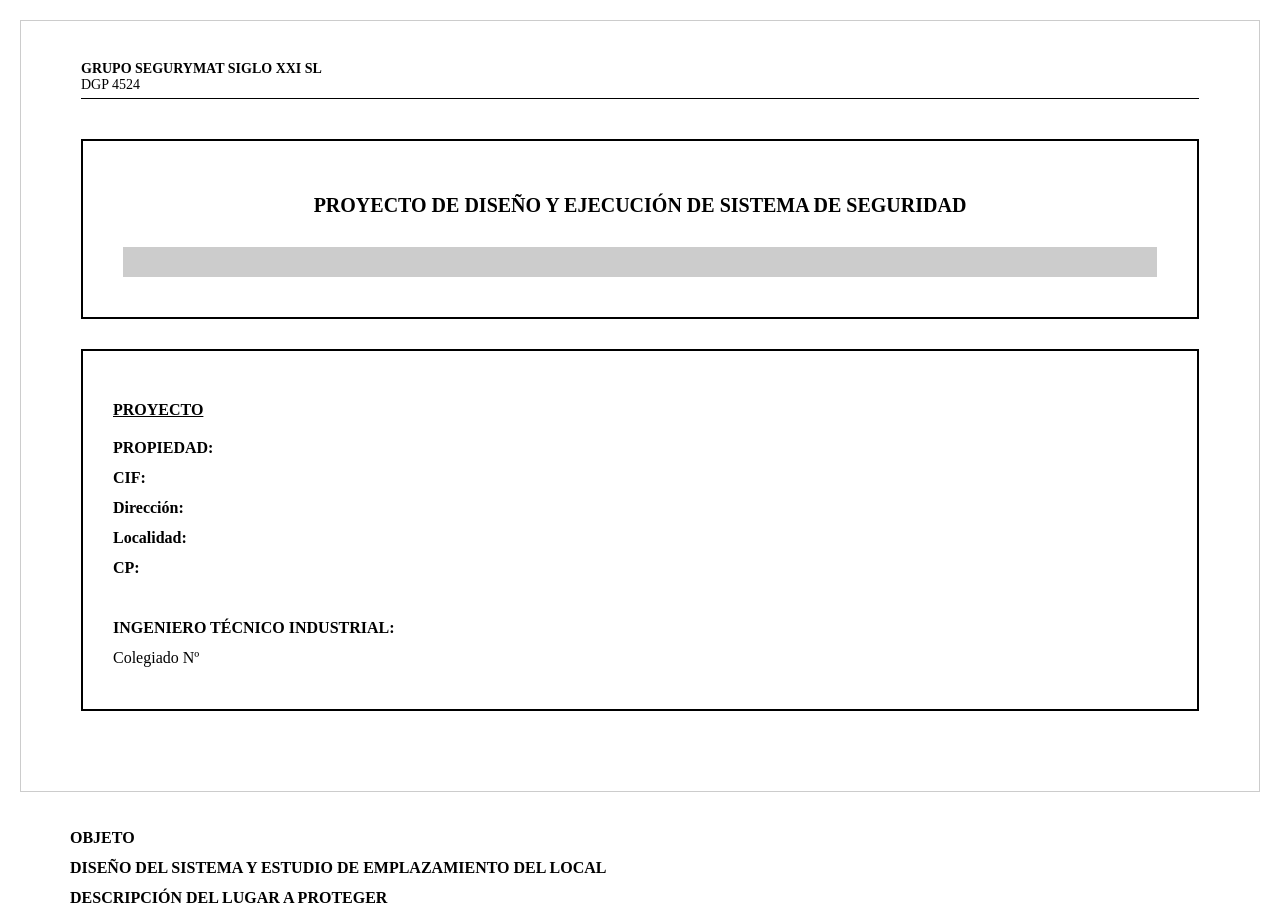
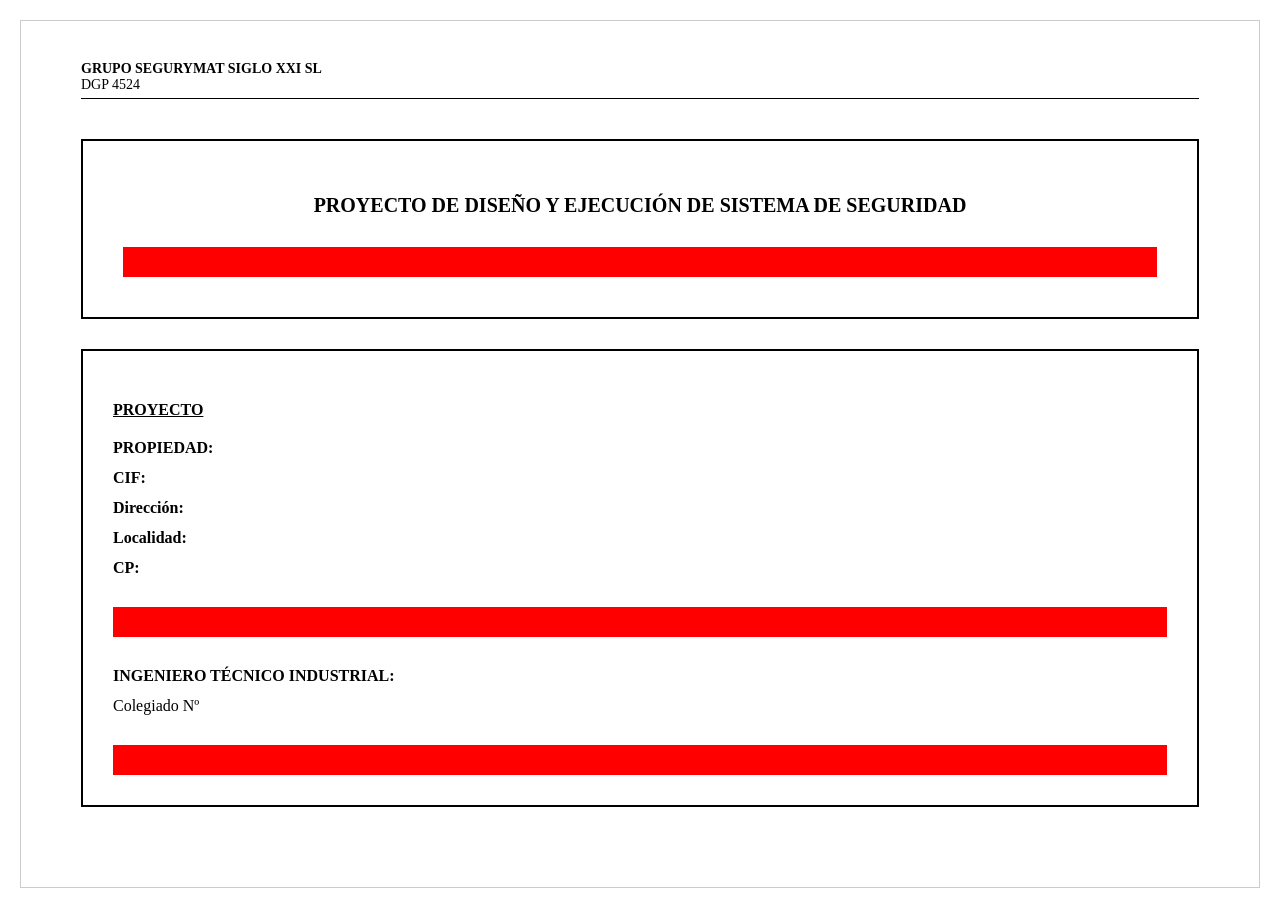
Before and after one commit to mtcalvop01/Proyecto-Plantilla, a plain HTML site: page Portada.html in a window 1280 px wide. Shown: the top 909 px of the page. Drawn offline with Linux system fonts and the light colour scheme.

Commit message:
decoracionportada

```diff
--- a/CSS.css
+++ b/CSS.css
@@ -57,7 +57,7 @@
     }
 
     .gris {
-      background-color: #ccc;
+      background-color: red;
       height: 30px;
       margin-top: 30px;
     }
--- a/JavaScript.js
+++ b/JavaScript.js
@@ -100,15 +100,18 @@ window.addEventListener("DOMContentLoaded", () => {
         <p><strong>Dirección:</strong> ${datos.direccion || ""}</p>
         <p><strong>Localidad:</strong> ${datos.localidad || ""}</p>
         <p><strong>CP:</strong> ${datos.cp || ""}</p>
-        <br />
+        <div class="gris"></div>
+        <br>
         <p><strong>INGENIERO TÉCNICO INDUSTRIAL:</strong></p>
         <p>${datos.ingeniero || ""}</p>
         <p>Colegiado Nº ${datos.colegiado || ""}</p>
         <p>${datos.colegio || ""}</p>
+        <div class="gris"></div>
       </div>
       <div class="footer">
         ${datos.fecha || ""}
       </div>
+
     `;
 
     // Construcción de HTML para anexos
```
Also changed, not shown: imagenlogo/NUEVOLOGOPARAFIRMA.png (added).
